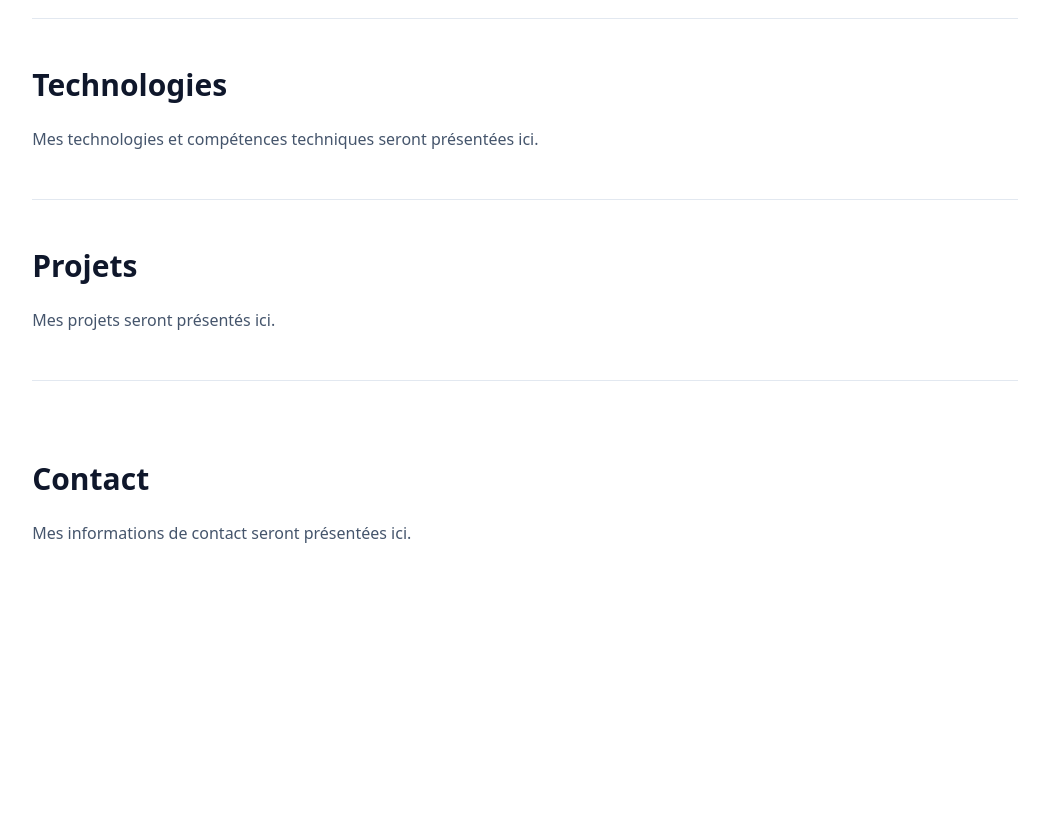
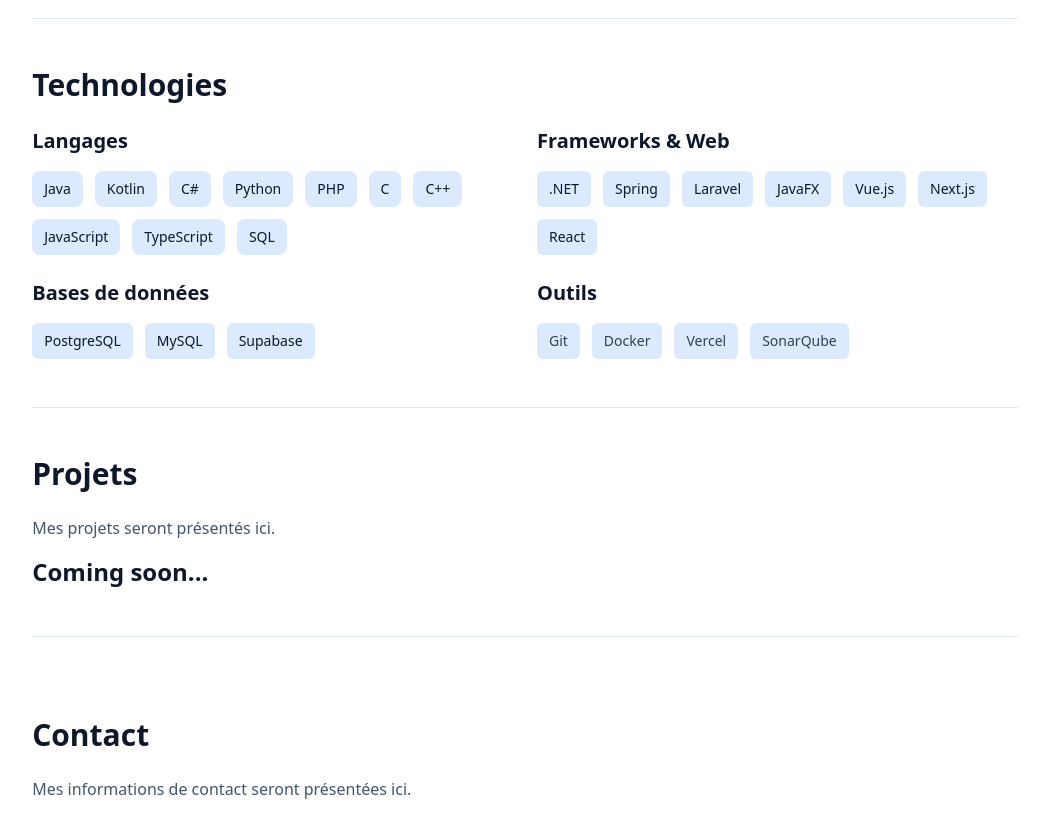
Before and after one commit to NicolasHugue/portfolio, a Next.js app: page / in a window 1280 px wide. Shown: the part 1380-2217 px from the top of the page, without its empty margins (211-1260 px from the left). Built offline with nearby package versions, Linux system fonts and the light colour scheme.

Commit message:
feat: build technologies section

```diff
--- a/app/components/sections/Projects.tsx
+++ b/app/components/sections/Projects.tsx
@@ -4,6 +4,7 @@
       <h2 className="text-3xl font-bold">Projets</h2>
 
       <p className="mt-6 text-slate-600">Mes projets seront présentés ici.</p>
+      <p className="mt-4 text-2xl font-semibold">Coming soon...</p>
     </section>
   );
 }
--- a/app/components/sections/Technologies.tsx
+++ b/app/components/sections/Technologies.tsx
@@ -3,9 +3,80 @@
     <section id="technologies" className="border-b  border-slate-200 py-12">
       <h2 className="text-3xl font-bold">Technologies</h2>
 
-      <p className="mt-6 text-slate-600">
-        Mes technologies et compétences techniques seront présentées ici.
-      </p>
+      <div className="mt-6 grid grid-cols-2 gap-6">
+        <article>
+          <h3 className="text-xl font-semibold text-slate-900">Langages</h3>
+          <div className="mt-4 flex flex-wrap gap-3">
+            {[
+              "Java",
+              "Kotlin",
+              "C#",
+              "Python",
+              "PHP",
+              "C",
+              "C++",
+              "JavaScript",
+              "TypeScript",
+              "SQL",
+            ].map((technology) => (
+              <span
+                key={technology}
+                className="rounded-lg bg-blue-100 px-3 py-2 text-sm "
+              >
+                {technology}
+              </span>
+            ))}
+          </div>
+        </article>
+
+        <article>
+          <h3 className="text-xl font-semibold text-slate-900">
+            Frameworks & Web
+          </h3>
+          <div className="mt-4 flex flex-wrap gap-3">
+            {[".NET","Spring", "Laravel","JavaFX","Vue.js", "Next.js", "React"].map(
+              (technology) => (
+                <span
+                  key={technology}
+                  className="rounded-md bg-blue-100 px-3 py-2 text-sm "
+                >
+                  {technology}
+                </span>
+              ),
+            )}
+          </div>
+        </article>
+
+        <article>
+          <h3 className="text-xl font-semibold text-slate-900">
+            Bases de données
+          </h3>
+          <div className="mt-4 flex flex-wrap gap-3">
+            {["PostgreSQL","MySQL","Supabase"].map((technology) => (
+              <span
+                key={technology}
+                className="rounded-md bg-blue-100 px-3 py-2 text-sm "
+              >
+                {technology}
+              </span>
+            ))}
+          </div>
+        </article>
+
+        <article>
+          <h3 className="text-xl font-semibold text-slate-900">Outils</h3>
+          <div className="mt-4 flex flex-wrap gap-3">
+            {["Git", "Docker", "Vercel","SonarQube"].map((technology) => (
+              <span
+                key={technology}
+                className="rounded-md bg-blue-100 px-3 py-2 text-sm text-slate-700"
+              >
+                {technology}
+              </span>
+            ))}
+          </div>
+        </article>
+      </div>
     </section>
   );
 }
```
